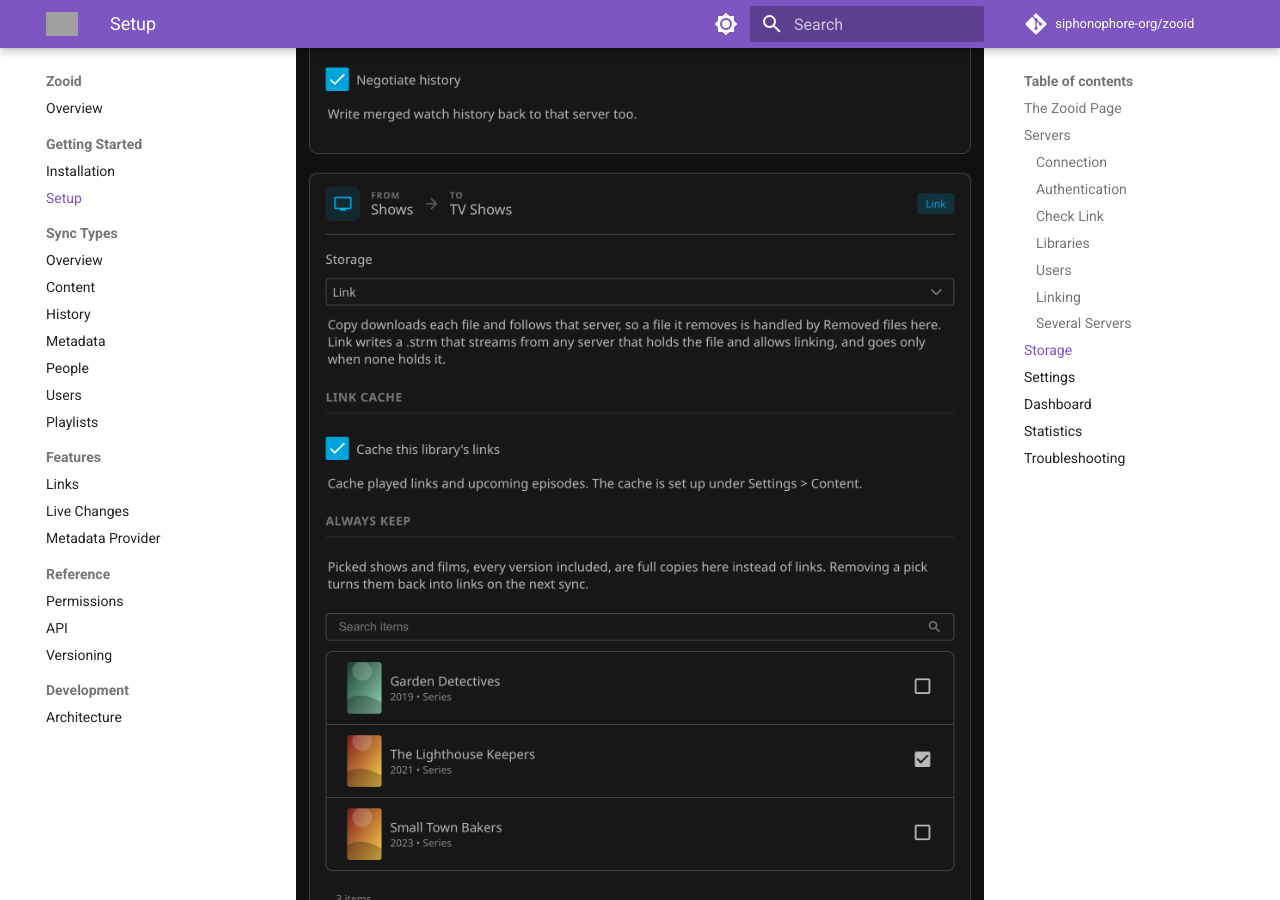
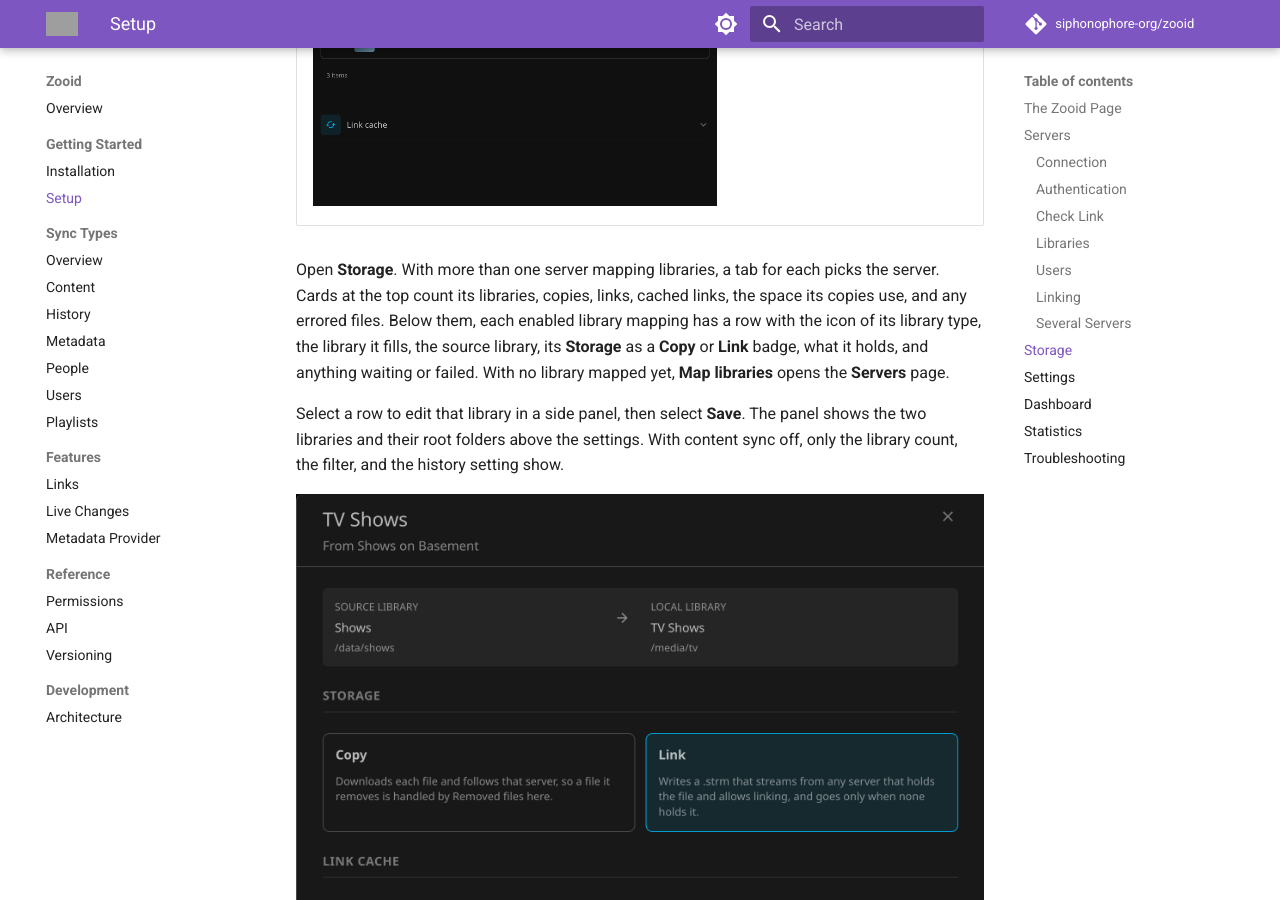
Before and after one commit to siphonophore-org/zooid, an MkDocs documentation site: the page built from docs/Setup.md, in a window 1280 px wide and 900 px high, scrolled down 10133 px. Built offline with MkDocs 1.6.1 and Material for MkDocs 9.7.7, drawn with Linux system fonts in a browser that asks for light colours; comment, search, counter and statistics services are not loaded; some of the changed text lies outside the part shown; grey boxes are pictures that could not be loaded.

Commit message:
update storage docs and screenshots

````diff
--- a/build.yaml
+++ b/build.yaml
@@ -30,6 +30,7 @@ changelog:
   - "Live changes travel between servers that both run Zooid, through a queue with retries"
   - "Dashboard, Statistics, Storage and Troubleshooting tools sit beside the sync tools on one page"
   - "Each sync type has its own tool in the sidebar, shown while that type is on"
+  - "The Storage tool shows what each mapped library holds, and edits a library in a side panel"
   changed:
   - "The logo and catalog artwork are temporary and will be replaced"
   developer:
--- a/docs/API.md
+++ b/docs/API.md
@@ -598,6 +598,14 @@ Turns links into full copies, the **Keep a full local copy** action on the **Con
 
 Content rows from `GET /Sync/Items` carry `StorageMode`, which is `Copy`, `Link`, `Promoting` for a link on its way to a copy, or `Unkeeping` for a copy on its way back to a link. They also carry `Cached`, true for a link whose file is in the link cache. On `GET /Sync/Items`, `cached=true` lists only those, and `storage=Copy` or `storage=Link` lists only copies or links. `serverKey={key}` lists only one server entry's rows.
 
+#### GET /Sync/LibraryStorage?serverKey={key}
+
+What each library mapping of one server entry holds here, for the **Storage** page's rows and count cards. There is one entry for each pair of source and local library that has content rows. `Copies`, `Links`, and `CachedLinks` count synced rows, and a row changing storage counts under the storage it is leaving. `Queued`, `Pending`, and `Errored` count the rows in those statuses. `CopyBytes` is the size of the synced copies. An unknown or missing key answers an empty list.
+
+```json
+[ { "SourceLibraryId": "0c7f…", "LocalLibraryId": "f137…", "Copies": 9, "Links": 0, "CachedLinks": 0, "Queued": 0, "Pending": 0, "Errored": 0, "CopyBytes": 40806956 } ]
+```
+
 #### GET /Sync/KeptCopies?serverKey={key}&search={text}&skip={n}&take={n}
 
 The full copies held in one server entry's Link mappings, the **Storage** page's **Permanent copies**, as content rows, including copies already on their way back to links. `Kept` says why each is a copy. It is `Pick` for an Always keep pick, `Hand` for one kept from the **Content** tool, `Own` for a file that was already here, or `Unknown` for one whose reason was not recorded. `take` is at most 200.
--- a/docs/Setup.md
+++ b/docs/Setup.md
@@ -15,7 +15,7 @@ Open **Zooid** from the dashboard menu. Zooid is one page with a sidebar of tool
 | **Metadata** | The metadata sync table | Metadata sync is on |
 | **People** | The people sync table | People sync is on |
 | **Users** | The user sync table | User sync is on |
-| **Storage** | How each mapped library keeps its files, and which items it syncs | Content, history, or metadata sync is on |
+| **Storage** | What each mapped library holds, how it keeps its files, and which items it syncs | Content, history, or metadata sync is on |
 | **Servers** | The one time setup of the servers this one syncs with | Always |
 | **Statistics** | How the synced files are kept, what the last scans found, and the link streams served | A sync type is on, or a server may link here |
 | **Settings** | Bandwidth, processing, the whitelist, and one section for each sync type | Always |
@@ -106,9 +106,15 @@ Add each other server the same way. Their order in the list is their rank. For m
 
 ## Storage
 
-![Storage](screenshots/settings/Storage.png)
+| Storage | Storage on a phone |
+| :--- | :--- |
+| ![Storage](screenshots/settings/Storage.png) | ![Storage on a phone](screenshots/settings/Storage%20Phone.png) |
 
-Open **Storage** and pick a server. Each of its enabled library mappings has a card. With content sync off, only the filter and history settings show.
+Open **Storage**. With more than one server mapping libraries, a tab for each picks the server. Cards at the top count its libraries, copies, links, cached links, the space its copies use, and any errored files. Below them, each enabled library mapping has a row with the icon of its library type, the library it fills, the source library, its **Storage** as a **Copy** or **Link** badge, what it holds, and anything waiting or failed. With no library mapped yet, **Map libraries** opens the **Servers** page.
+
+Select a row to edit that library in a side panel, then select **Save**. The panel shows the two libraries and their root folders above the settings. With content sync off, only the library count, the filter, and the history setting show.
+
+![Storage library](screenshots/settings/Storage%20Library.png)
 
 | Setting | What it holds |
 | :--- | :--- |
````
Also changed, not shown: other parts of docs/Setup.md (+1 -1 lines), docs/Architecture.md (+1 -1 lines), docs/Content.md (+2 -2 lines), docs/Links.md (+2 -2 lines), tools/screenshots/shots.mjs (+8 -1 lines), docs/screenshots/settings/Storage Library.png (added), docs/screenshots/settings/Storage Phone.png (added), docs/screenshots/settings/Storage.png, 1 other file.
